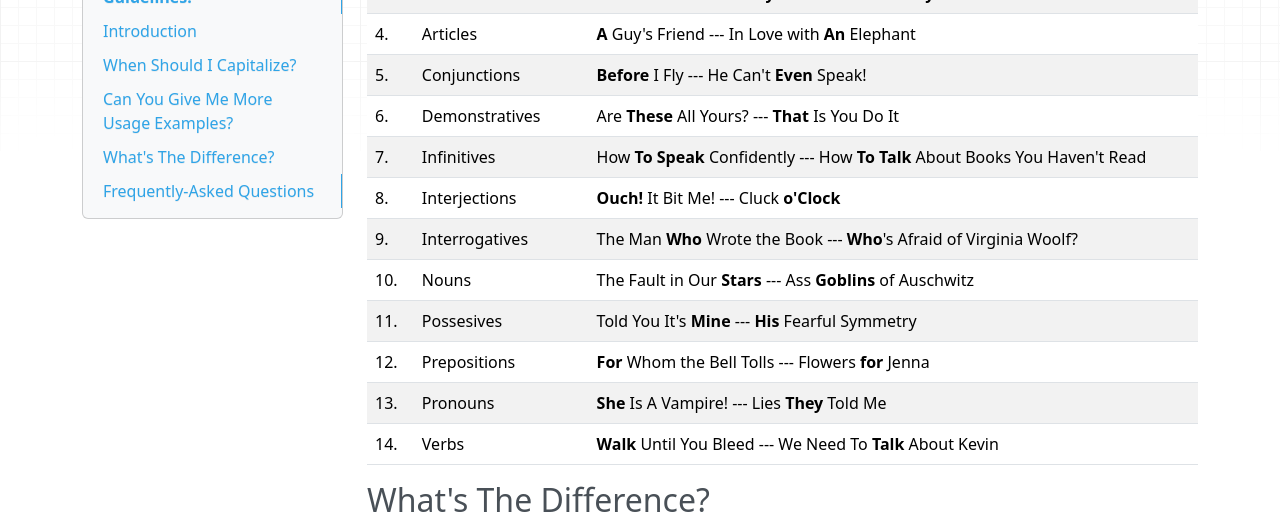
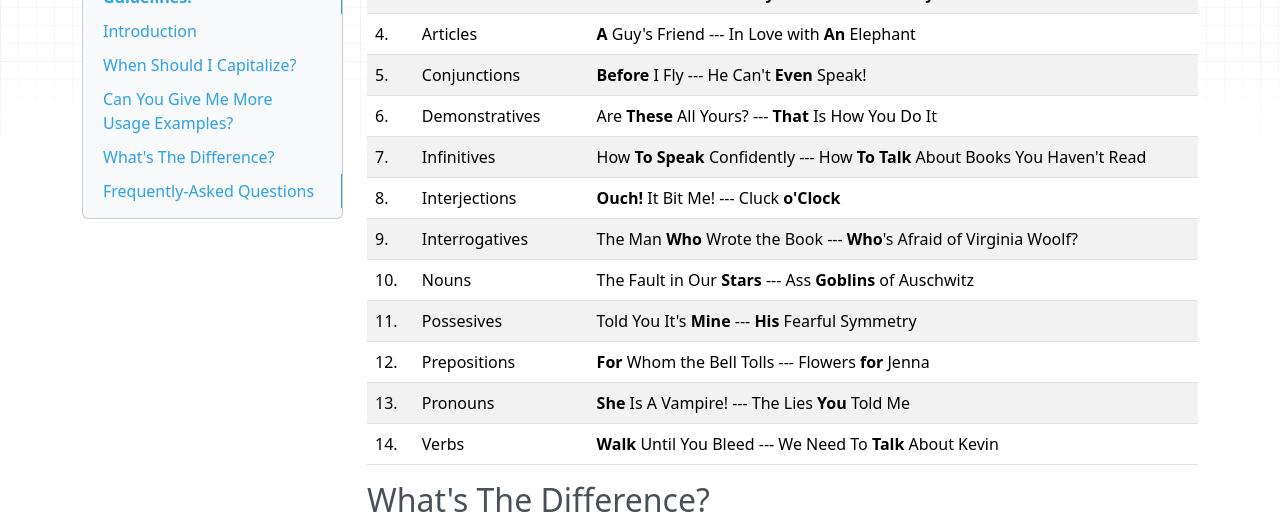
Before and after one commit to metabrainz/bookbrainz-user-guide, an MkDocs documentation site: the page built from docs/style/introduction.md, in a window 1280 px wide and 900 px high, scrolled down 2098 px. Shown: the part 155-669 px from the top of the window. Built offline with MkDocs 1.6.1, drawn with Linux system fonts in a browser that asks for light colours; nearby versions of some CDN libraries.

Commit message:
Update introduction.md

```diff
--- a/docs/style/introduction.md
+++ b/docs/style/introduction.md
@@ -88,14 +88,14 @@ Dear BookBrainz editors, worry less and just follow our (simple, yet concise) st
 | 3. | Adverbs             | So Loud and **Incredibly** Close  --- Walk **Slowly** to the Beach                |
 | 4. | Articles            | **A** Guy's Friend   ---   In Love with **An** Elephant                           |
 | 5. | Conjunctions        | **Before** I Fly   ---   He Can't **Even** Speak!                                 |
-| 6. | Demonstratives      | Are **These** All Yours?    ---   **That** Is You Do It                           |
+| 6. | Demonstratives      | Are **These** All Yours?    ---   **That** Is How You Do It                       |
 | 7. | Infinitives         | How **To Speak** Confidently   ---   How **To Talk** About Books You Haven't Read |
 | 8. | Interjections       | **Ouch!** It Bit Me!   ---   Cluck **o'Clock**                                    |
 | 9. | Interrogatives      | The Man **Who** Wrote the Book   ---    **Who**'s Afraid of Virginia Woolf?       |
 |10. | Nouns               | The Fault in Our **Stars**   ---   Ass **Goblins** of Auschwitz                   |
 |11. | Possesives          | Told You It's **Mine**   ---   **His** Fearful Symmetry                           |
 |12. | Prepositions        | **For** Whom the Bell Tolls   ---   Flowers **for** Jenna                         |
-|13. | Pronouns            | **She** Is A Vampire!  ---   Lies **They** Told Me                                |
+|13. | Pronouns            | **She** Is A Vampire!  ---   The Lies **You** Told Me                             |
 |14. | Verbs               | **Walk** Until You Bleed   ---  We Need To **Talk** About Kevin                   |
 
 
@@ -108,7 +108,7 @@ Eventhough MusicBrainz English Capitalization Guidelines is quite similar to Boo
 
    |               BookBrainz              |             MusicBrainz                |
    |:-------------------------------------:|:--------------------------------------:|
-   |When it is more than five letters long|When it is more than three letters long|
+   |When it is more than five letters long |When it is more than three letters long |
 
 2. The word "**o'Clock**"
 
```
